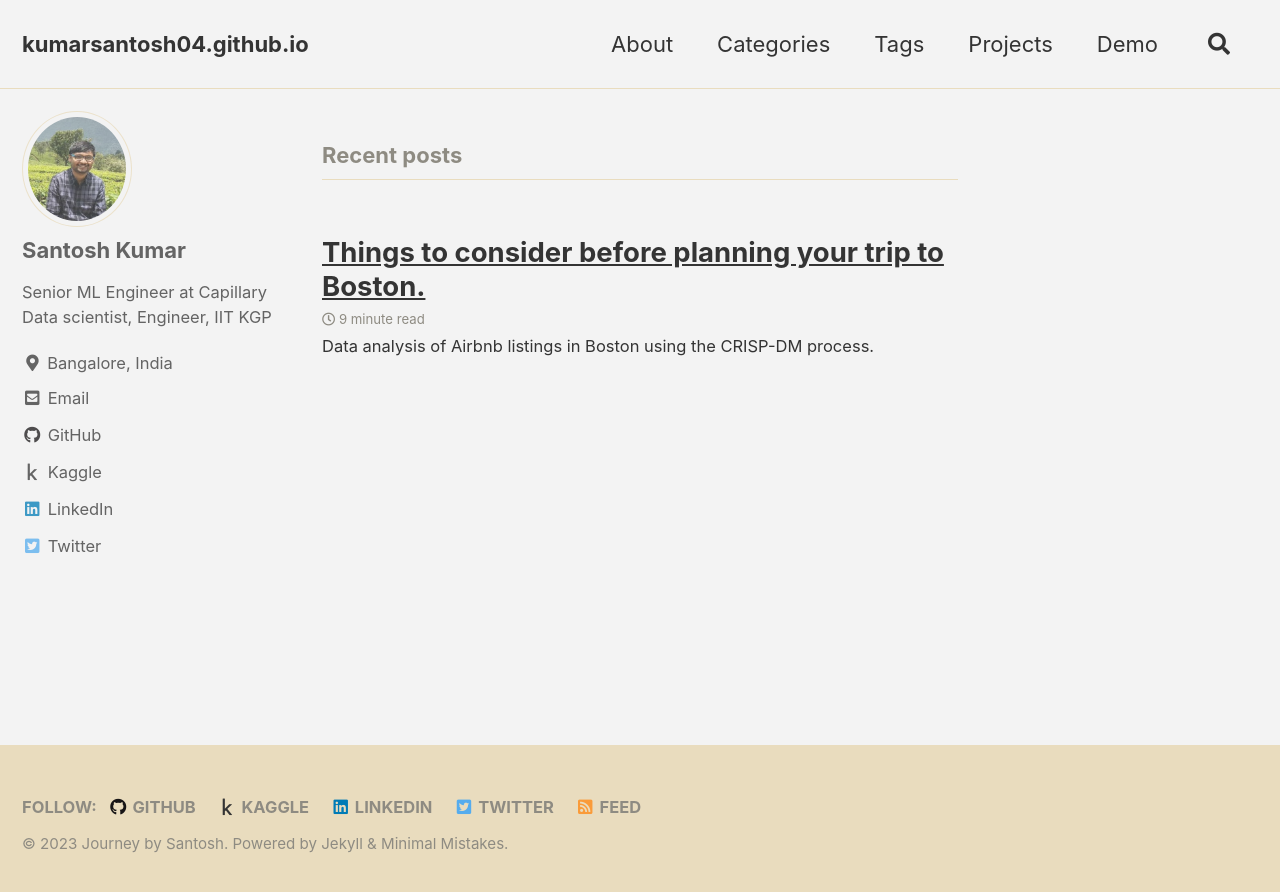
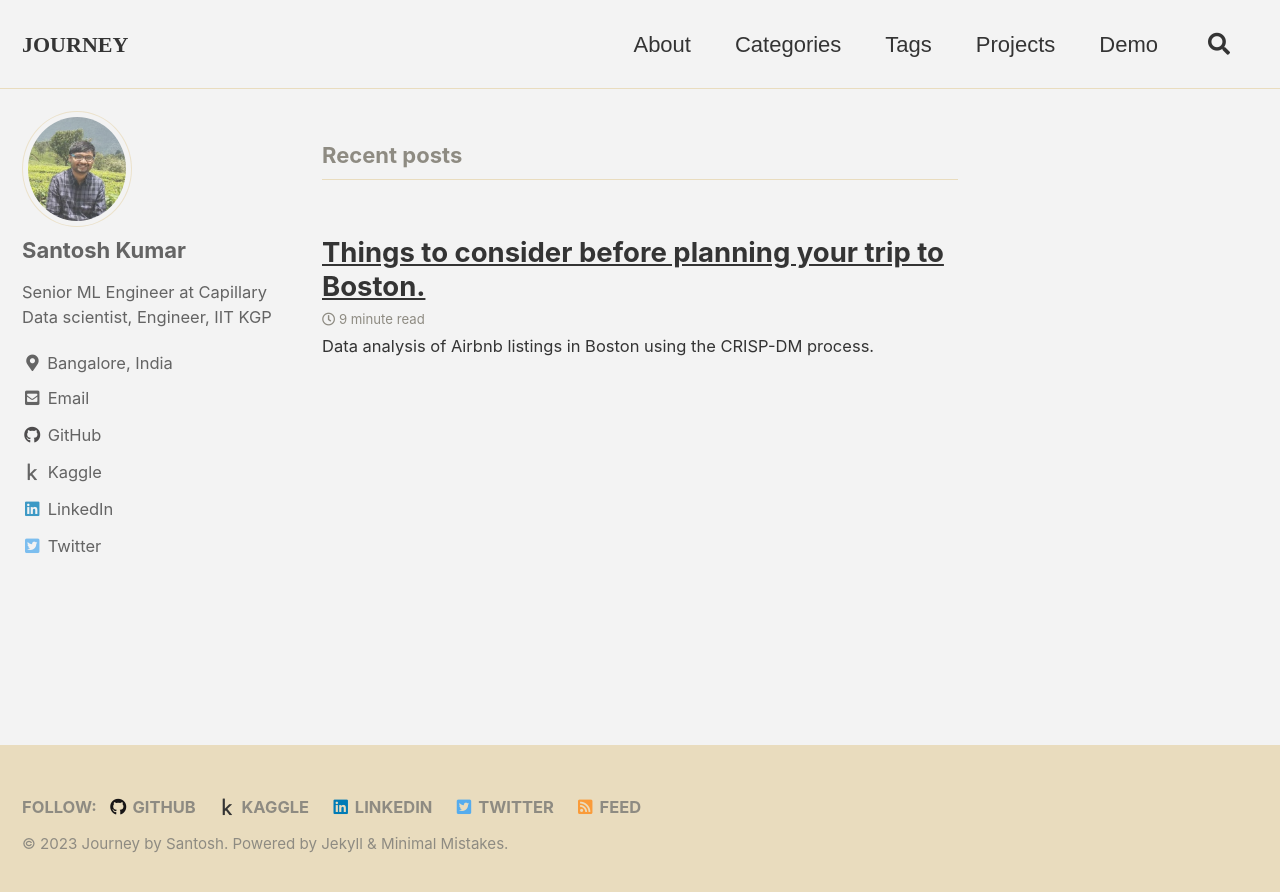
Before and after one commit to kumarsantosh04/kumarsantosh04.github.io, a Jekyll site: the page built from index.html, in a window 1280 px wide. Shown: the top 892 px of the page. Built offline with Jekyll 4.4.1, drawn with Linux system fonts in a browser that asks for light colours; cached includes are drawn as plain includes; the list of posts is cut into pages by our own code.

Commit message:
chenged font

```diff
--- a/_config.yml
+++ b/_config.yml
@@ -16,9 +16,9 @@ minimal_mistakes_skin    : "dirt" # "air", "aqua", "contrast", "dark", "dirt", "
 
 # Site Settings
 locale                   : "en-US"
-title                    : #"Journey"
+title                    : "JOURNEY"
 title_separator          : ""
-subtitle                 : #"AI, ML and Datascience" # site tagline that appears below site title in masthead
+subtitle                 : "" # site tagline that appears below site title in masthead
 name                     : "Journey by Santosh"
 description              : "Machine learning Blog by Santosh Kumar"
 url                      : "https://kumarsantosh04.github.io"# the base hostname & protocol for your site e.g. "https://mmistakes.github.io"
--- a/assets/css/main.scss
+++ b/assets/css/main.scss
@@ -6,3 +6,11 @@
 
 @import "minimal-mistakes/skins/{{ site.minimal_mistakes_skin | default: 'default' }}"; // skin
 @import "minimal-mistakes"; // main partials
+
+.site-title {
+    font-family: URW Chancery L, cursive ;
+}
+
+.masthead__menu-item {
+    font-family: sans-serif;
+}
```
